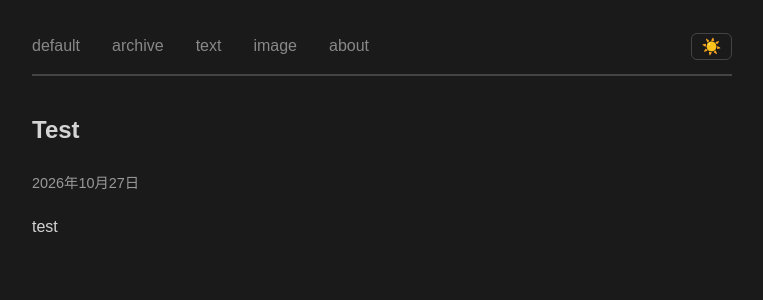
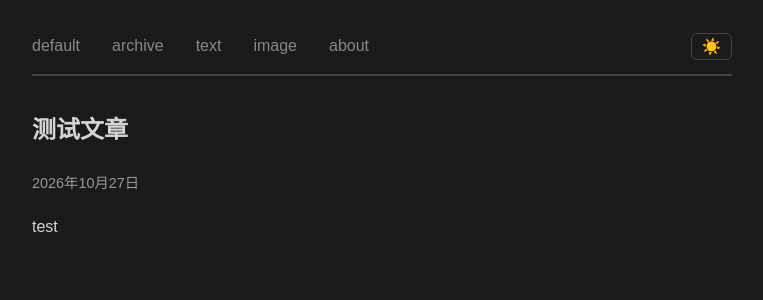
Before and after one commit to dtrmdrk/dtrmdrk.github.io, a Jekyll site: the page built from _posts/2026-10-27-测试文章.md, in a window 1280 px wide. Shown: the top 300 px of the page, without its empty margins (258-1021 px from the left). Built offline with Jekyll 4.4.1, drawn with Linux system fonts in a browser that asks for light colours.

Commit message:
Update post title to '测试文章'

```diff
--- a/_posts/2026-10-27-测试文章.md
+++ b/_posts/2026-10-27-测试文章.md
@@ -1,6 +1,6 @@
 ---
 layout: post
-title: Test
+title: 测试文章
 categories: article
 tags: [null]
 ---
```
